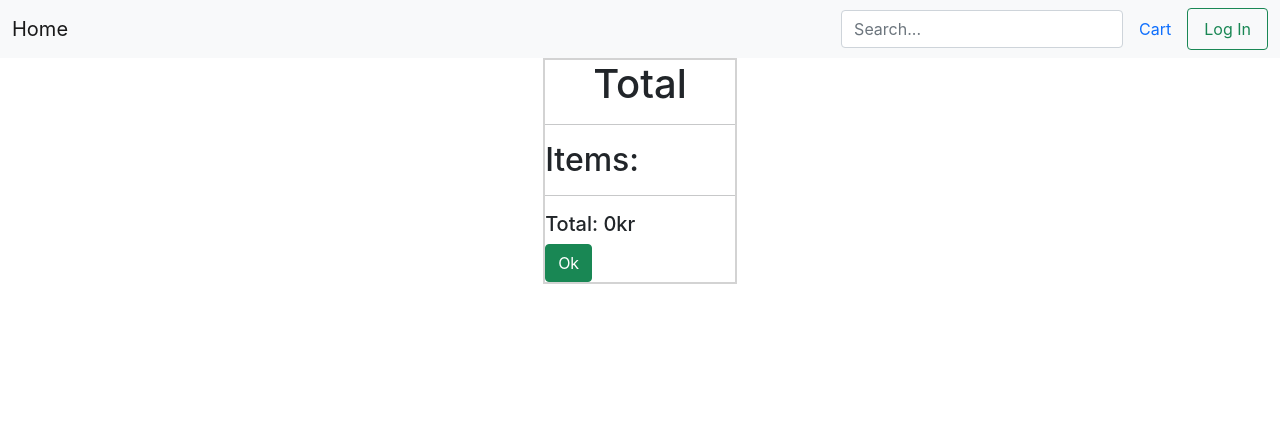
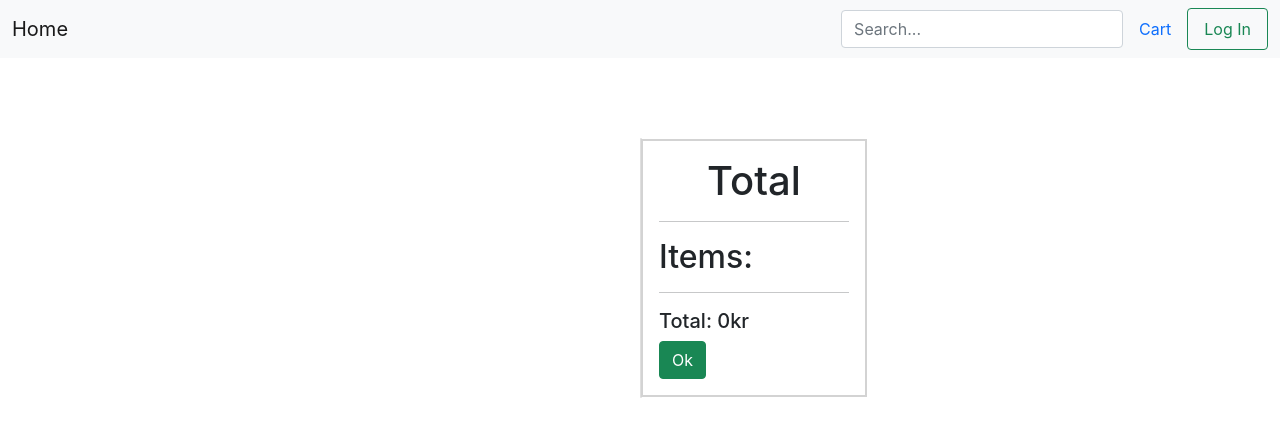
Before and after one commit to HermanNauf/Webtek-Prosjekt, a React (Create React App) app: page /confirmation in a window 1280 px wide. Shown: the top 436 px of the page. Built offline with nearby package versions, Linux system fonts and the light colour scheme; no server answers.

Commit message:
new styling for cart

```diff
--- a/src/components/Cart/Cart.js
+++ b/src/components/Cart/Cart.js
@@ -53,7 +53,7 @@ export default function Cart() {
                 alignItems: "flex-start",
             }}
         >
-            <main
+            <main className = "card"
                 style={{
                     display: "flex",
                     flexDirection: "column-reverse",
@@ -62,17 +62,16 @@ export default function Cart() {
                 }}>
                 {cart.map((a) => <CartItem key={a.id} item={a}/>)}
             </main>
-            <div style={{
+            <div className = "card-body"
+                style={{
                 position: "fixed",
                 height: "auto",
                 border: "2px solid lightgrey",
                 top: "5rem",
                 right: "3rem"
-            }}>
-                <h1 style={{
-                    paddingLeft: "3rem",
-                    paddingRight: "3rem",
-                }}>Total</h1>
+                }}
+            >
+                <h1 style={{paddingLeft: "3rem",paddingRight: "3rem",}}>Total</h1>
                 <hr/>
                 <h2>Items: <br/></h2>
                 <h4 style={{whiteSpace: "pre-wrap",}}>{cartList.map((a) => a.quantity + "x " + a.name).join("\n")}</h4>
--- a/src/components/Cart/confirmation.js
+++ b/src/components/Cart/confirmation.js
@@ -10,8 +10,11 @@ export default function Confirmation(){
     let history = useHistory();
 
     return (
-        <div
+        <div className="card"
             style={{
+                marginLeft: "40rem",
+                marginRight: "40rem",
+                marginTop: "5rem",
                 display: "flex",
                 flexDirection: "row",
                 flexWrap: "no-wrap",
@@ -19,7 +22,7 @@ export default function Confirmation(){
                 alignItems: "flex-start",
             }}
         >
-            <div style={{
+            <div className= "card-body" style={{
                 border: "2px solid lightgrey",
             }}>
                 <h1 style={{
```
